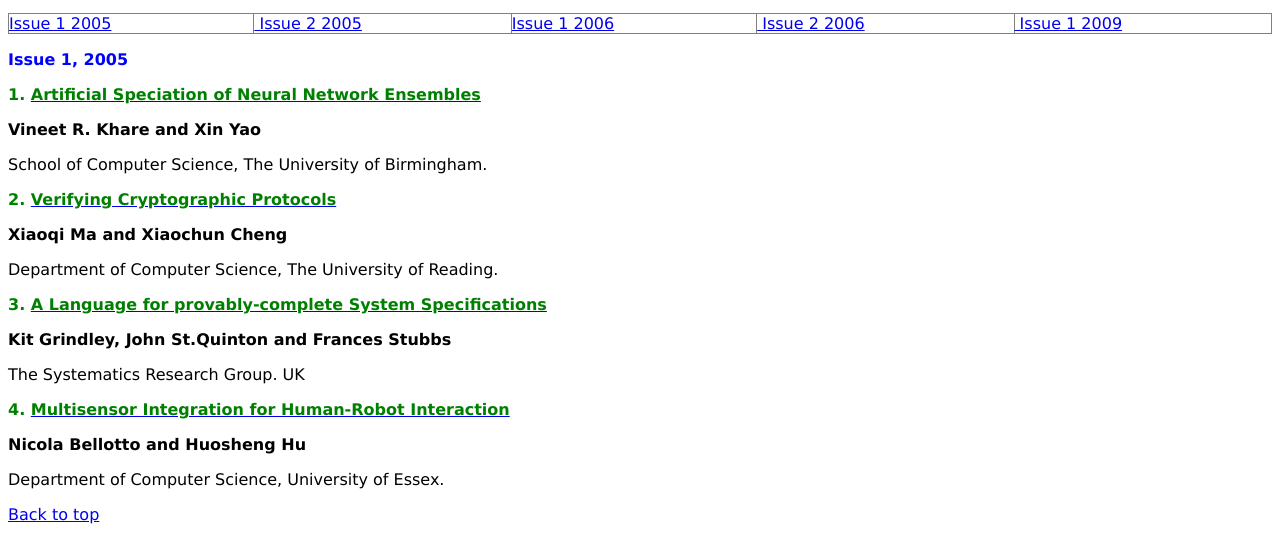
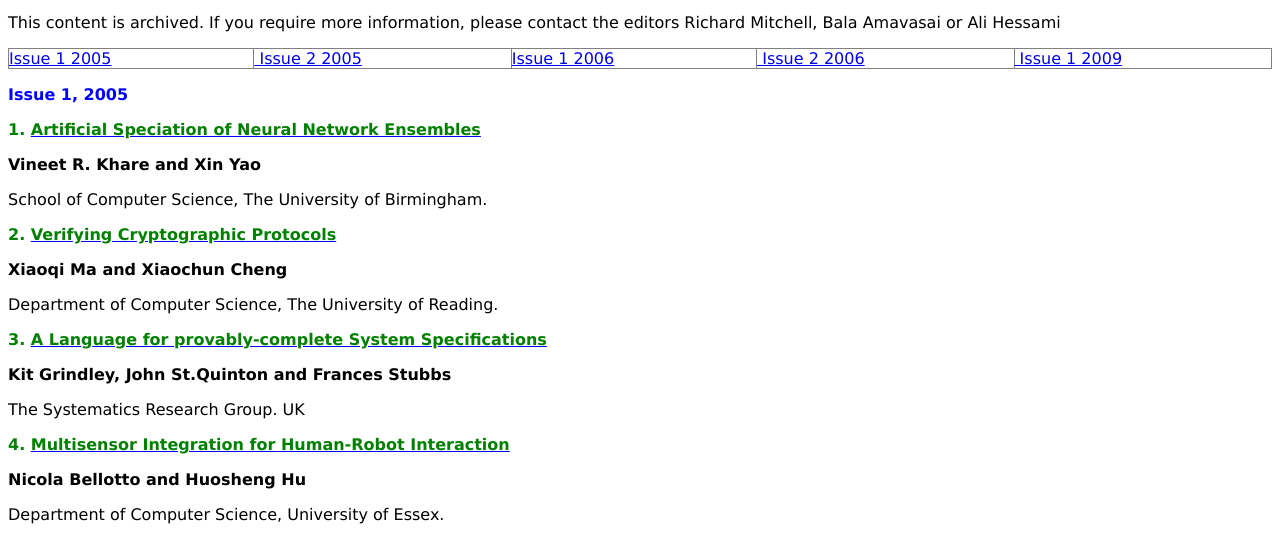
Before and after one commit to BalaAmavasai/ics, a plain HTML site: page index.html in a window 1280 px wide. Shown: the part 255-792 px from the top of the page. Drawn offline with Linux system fonts and the light colour scheme.

Commit message:
Update index.html
Listed the editors

```diff
--- a/index.html
+++ b/index.html
@@ -17,6 +17,9 @@ contributions in experimental, theoretical and applied aspects of intelligent
 systems and cybernetics. Due however to other commitments, the group running the
 journal has decided not to accept any more submissions. Please follow the short
 cuts below, to find the papers that have been published.</font></p>
+
+<p><font face="Verdana">This content is archived. If you require more information, please contact the editors Richard Mitchell, Bala Amavasai or Ali Hessami</font></p>
+
 <table border="1" cellpadding="0" style="border-collapse: collapse" width="100%" id="table1">
 	<tr>
 		<td><font face="Verdana"><A HREF = "index.html#Issue12005">Issue 1 2005</A></font></td>
```
